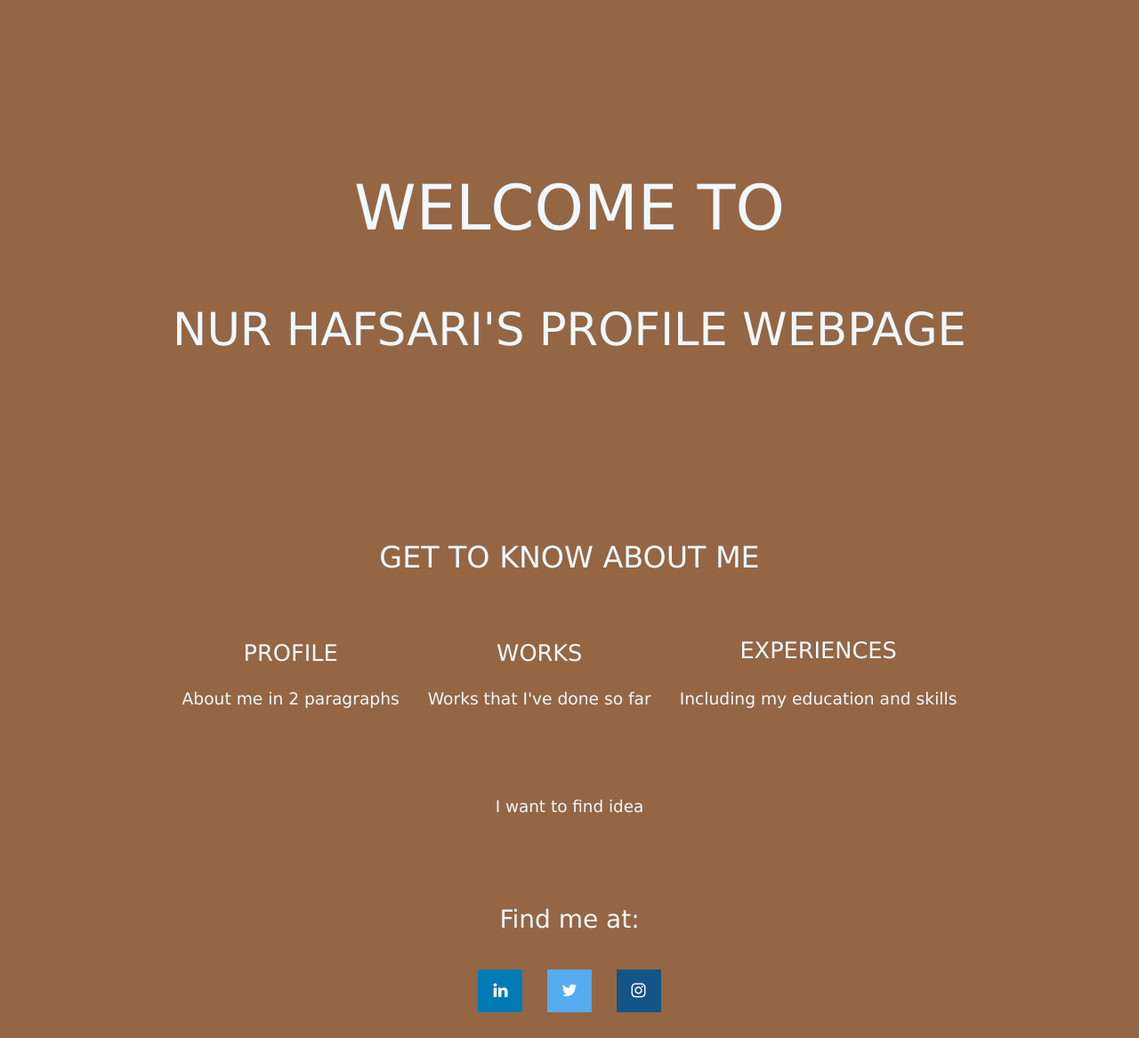
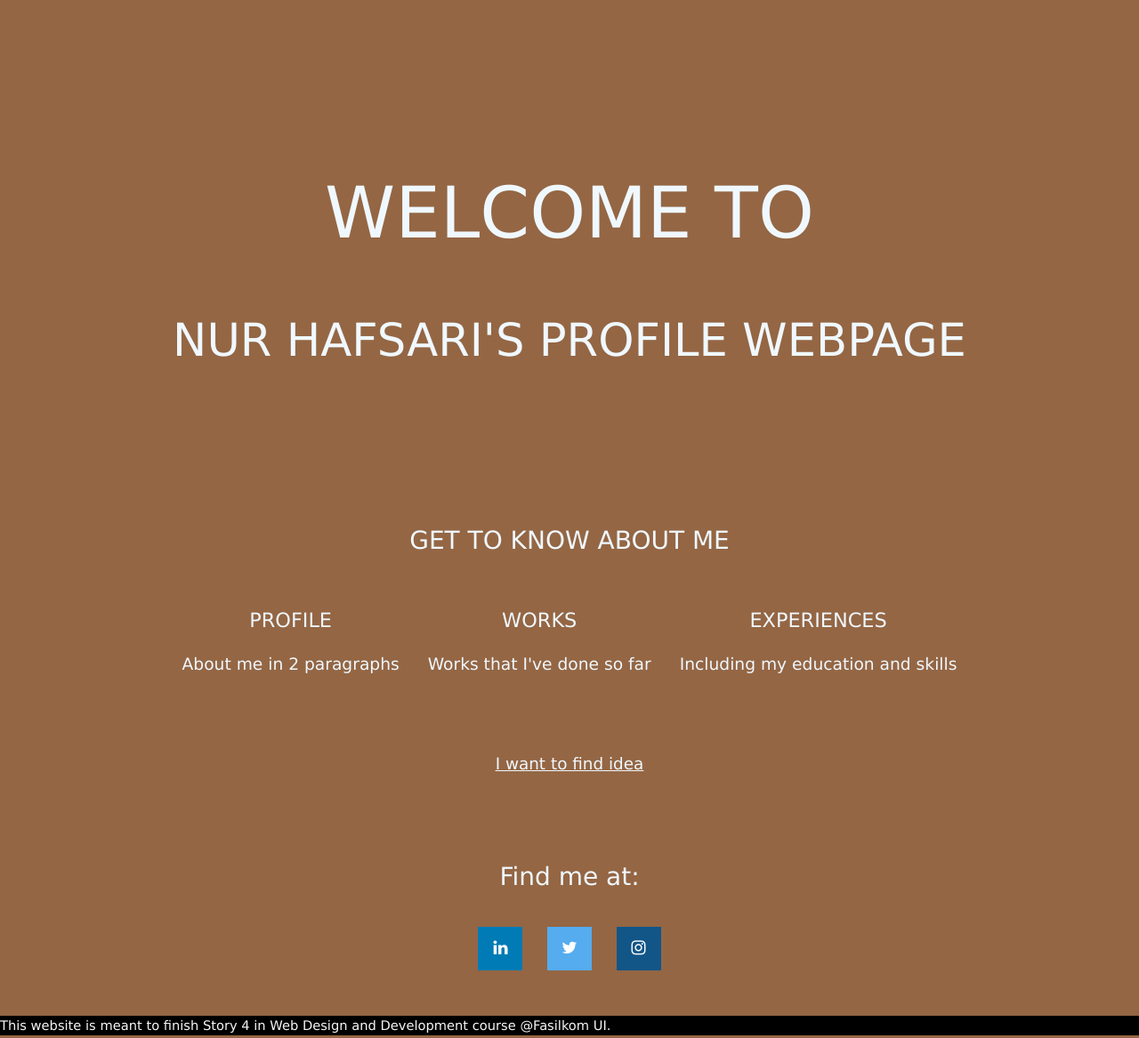
Before and after one commit to nurhafs/triality, a Django app: page / in a window 1280 px wide. Shown: the top 1167 px of the page at 89% size. Run offline with Django 3.2, Linux system fonts and the light colour scheme; some libraries are stand-ins or nearby versions.

Commit message:
redefined font size

```diff
--- a/main/templates/main/home.html
+++ b/main/templates/main/home.html
@@ -8,31 +8,31 @@
 {% block content %}
 <body id="welcome">
     <div class="main-page">
-        <h1 style="font-size: 5.5vw; margin-top: 15%;">WELCOME TO</h1>
+        <h1 style="font-size: 500%; margin-top: 15%;">WELCOME TO</h1>
         <h2 style="margin-top: 5%;">NUR HAFSARI'S PROFILE WEBPAGE</h2>
-        <div>
-        <h3 style="margin-top: 16%; font-size: 2.6vw;">GET TO KNOW ABOUT ME</h3>
+        <div class="container">
+        <h3 style="margin-top: 16%; font-size: 175%;">GET TO KNOW ABOUT ME</h3>
             <table class="menu" style="margin-top: 4%; margin-bottom: 5%;">
                 <tr>
-                    <td style="text-align: center; font-size: 3vw; padding: 5px 15px 5px;">
-                        <a href="/profile" class="btn btn-big">PROFILE</a>
-                    </td>
-                    <td style="text-align: center; font-size: 3vw; padding: 5px 15px 5px;">
-                    <a href="/porto" class="btn btn-big">WORKS</a>
+                    <td style="text-align: center; padding: 5px 15px 5px;">
+                        <a href="/profile" class="btn btn-big" style="font-size: 120%;">PROFILE</a>
                     </td>
                     <td style="text-align: center; padding: 5px 15px 5px;">
-                    <a href="/exp" class="btn btn-big">EXPERIENCES</a>
+                    <a href="/porto" class="btn btn-big" style="font-size: 120%;">WORKS</a>
+                    </td>
+                    <td style="text-align: center; padding: 5px 15px 5px;">
+                    <a href="/exp" class="btn btn-big" style="font-size: 120%;">EXPERIENCES</a>
                     </td>
                 </tr>
                 <tr>
-                    <td><p style="font-size:small center; padding: 5px 15px 5px;">About me in 2 paragraphs</p></td>
-                    <td><p style="font-size:small center; padding: 5px 15px 5px;">Works that I've done so far</p></td>
-                    <td><p style="font-size:small center; padding: 5px 15px 5px;">Including my education and skills</p></td>
+                    <td><p style="font-size:75% center; padding: 5px 15px 5px;">About me in 2 paragraphs</p></td>
+                    <td><p style="font-size:x-small center; padding: 5px 15px 5px;">Works that I've done so far</p></td>
+                    <td><p style="font-size:x-small center; padding: 5px 15px 5px;">Including my education and skills</p></td>
                 </tr>
             </table>
         </div>
         <div>
-            <a href="/prompt" class="btn btn-smol">I want to find idea</a>
+            <a href="/prompt" class="btn btn-smol" style="text-decoration: underline;">I want to find idea</a>
         </div>
             <div class="contact-main">
             <h3 style="margin-top: 7%;">Find me at:</h3>
--- a/static/css/layer.css
+++ b/static/css/layer.css
@@ -75,7 +75,6 @@
 .btn-big {
     color: aliceblue;
     font-family: Verdana, Geneva, Tahoma, sans-serif;
-    font-size: 2vw;
 }
 .btn-smol {
     color: aliceblue;
@@ -168,7 +167,7 @@
     font-size: 11pt;
     position: relative;
     bottom: 0;
-    width:100%;
+    width: 100%;
     height:3%;   /* Height of the footer */
     background: black;
  }
```
Also changed, not shown: main/templates/includes/navbar.html (+4 -4 lines).
